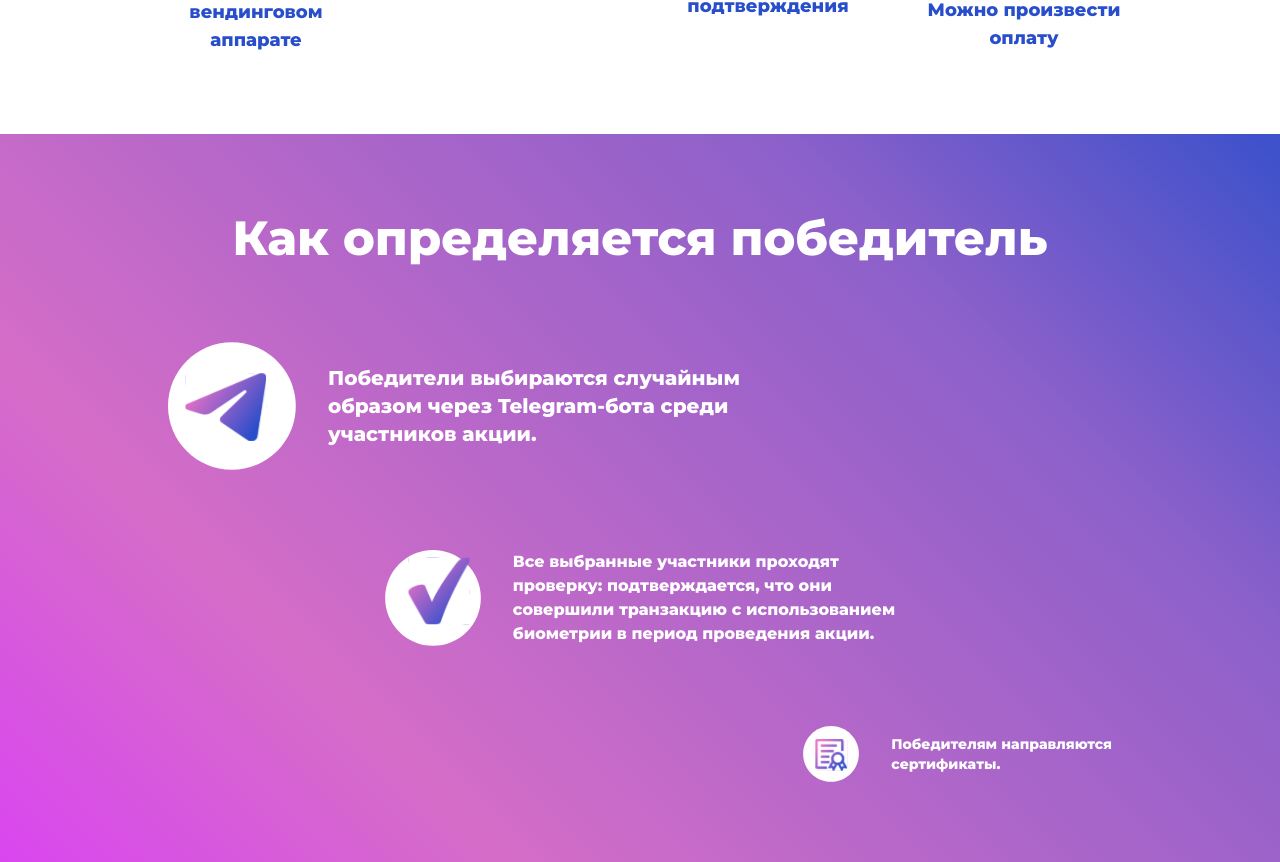
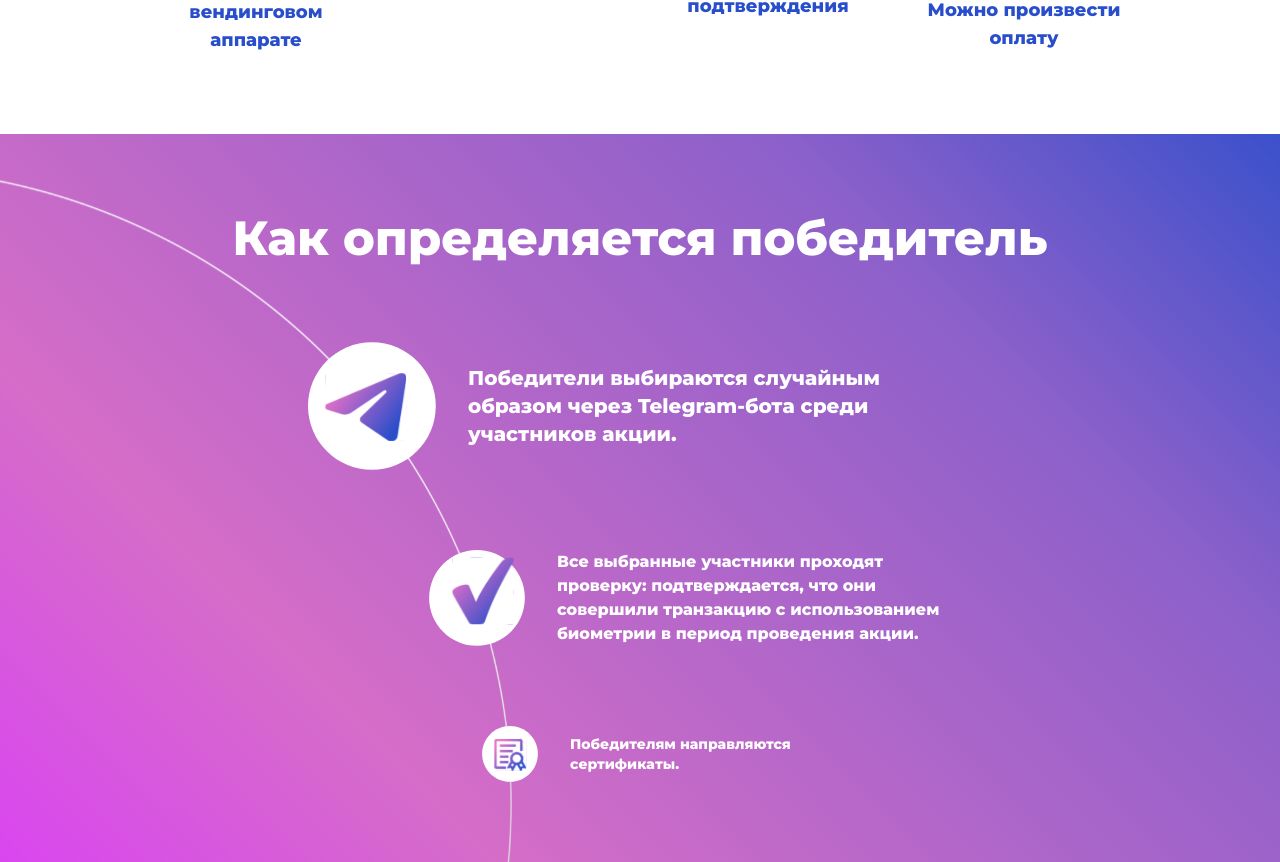
Before and after one commit to Cvazy/DrawLanding, a Next.js app: page / in a window 1280 px wide. Shown: the part 3009-3871 px from the top of the page. Built offline with nearby package versions, Linux system fonts and the light colour scheme.

Commit message:
Реализовал последний блок "Как определяется победитель"

```diff
--- a/src/entities/WinnerStep/ui/index.tsx
+++ b/src/entities/WinnerStep/ui/index.tsx
@@ -1,6 +1,10 @@
+"use client";
+
 import Image from "next/image";
 import { IWinnerStep } from "../models";
-import { FC } from "react";
+
+import { FC, useCallback, useEffect, useMemo, useRef, useState } from "react";
+import { useFooterCircle } from "@/shared/footerCircleContext";
 
 export const WinnerStep: FC<IWinnerStep> = ({
   title,
@@ -9,12 +13,6 @@ export const WinnerStep: FC<IWinnerStep> = ({
   description,
   size,
 }) => {
-  const containerSizes = {
-    small: "sm:justify-end",
-    medium: "sm:justify-center",
-    large: "",
-  };
-
   const iconSizes = {
     small: "w-6 sm:w-10 md:w-14 2xl:w-20",
     medium: "w-10 sm:w-16 md:w-24 2xl:w-32",
@@ -22,17 +20,87 @@ export const WinnerStep: FC<IWinnerStep> = ({
   };
 
   const textSizes = {
-    small: "text-3xs sm:text-2xs md:text-sm 2xl:text-base",
-    medium: "text-2xs sm:text-xs md:text-base 2xl:text-lg",
-    large: "text-sm sm:text-base md:text-xl 2xl:text-2xl",
+    small: "text-3xs pr-4 sm:pr-0 sm:text-2xs md:text-sm 2xl:text-base",
+    medium: "text-2xs pr-20 sm:pr-0 sm:text-xs md:text-base 2xl:text-lg",
+    large: "text-sm pr-8 sm:text-base md:text-xl 2xl:text-2xl",
   };
+
+  const getXForDocumentY = useFooterCircle();
+  const containerRef = useRef<HTMLDivElement | null>(null);
+  const imageRef = useRef<HTMLImageElement | null>(null);
+  const [leftPx, setLeftPx] = useState<number | null>(null);
+
+  const recompute = useCallback(() => {
+    if (!getXForDocumentY || !containerRef.current || !imageRef.current) {
+      setLeftPx(null);
+      return;
+    }
+    const imgRect = imageRef.current.getBoundingClientRect();
+    const documentY = imgRect.top + imgRect.height / 2 + window.scrollY;
+    const documentXOnCircle = getXForDocumentY(documentY);
+    if (documentXOnCircle == null) {
+      setLeftPx(null);
+      return;
+    }
+    const containerRect = containerRef.current.getBoundingClientRect();
+    const containerLeft = containerRect.left + window.scrollX;
+
+    const desiredContainerLeft = documentXOnCircle - imgRect.width / 2;
+    let delta = desiredContainerLeft - containerLeft;
+
+    const boundaryEl = document.querySelector(
+      "[data-footer-boundary]",
+    ) as HTMLElement | null;
+    if (boundaryEl) {
+      const boundaryRect = boundaryEl.getBoundingClientRect();
+      const boundaryLeft = boundaryRect.left + window.scrollX;
+      const boundaryRight = boundaryRect.right + window.scrollX;
+
+      const containerLeftAfter = containerLeft + delta;
+      const iconCenterAfter =
+        containerLeftAfter + (imgRect.left - containerLeft) + imgRect.width / 2;
+      const minCenter = boundaryLeft + imgRect.width / 2;
+      const maxCenter = boundaryRight - imgRect.width / 2;
+
+      if (iconCenterAfter < minCenter) {
+        delta += minCenter - iconCenterAfter;
+      } else if (iconCenterAfter > maxCenter) {
+        delta -= iconCenterAfter - maxCenter;
+      }
+    }
+
+    setLeftPx(Math.round(delta));
+  }, [getXForDocumentY]);
+
+  useEffect(() => {
+    recompute();
+  }, [recompute, size, description, imageSrc]);
+
+  useEffect(() => {
+    const onResize = () => {
+      recompute();
+    };
+    window.addEventListener("resize", onResize);
+    return () => {
+      window.removeEventListener("resize", onResize);
+    };
+  }, [recompute]);
+
+  const transformStyle = useMemo(() => {
+    return leftPx == null
+      ? undefined
+      : { transform: `translateX(${leftPx}px)` };
+  }, [leftPx]);
 
   return (
     <div className={`w-full`}>
       <div
-        className={`flex items-center ${containerSizes[size]} gap-5 w-full sm:gap-6 lg:gap-7 xl:gap-8 2xl:gap-10 3xl:gap-12`}
+        ref={containerRef}
+        style={transformStyle}
+        className={`flex items-center relative gap-5 w-fit sm:gap-6 lg:gap-7 xl:gap-8 2xl:gap-10 3xl:gap-12`}
       >
         <Image
+          ref={imageRef as any}
           width={100}
           height={100}
           src={imageSrc}
--- /dev/null
+++ b/src/shared/footerCircleContext.tsx
@@ -0,0 +1,9 @@
+import { createContext, useContext } from "react";
+
+export type GetCircleXForDocumentY = (documentY: number) => number | null;
+
+export const FooterCircleContext = createContext<GetCircleXForDocumentY | null>(
+  null,
+);
+
+export const useFooterCircle = () => useContext(FooterCircleContext);
--- a/src/widgets/FooterWidget/ui/index.tsx
+++ b/src/widgets/FooterWidget/ui/index.tsx
@@ -1,18 +1,59 @@
+"use client";
+
 import { FOOTER_WIDGET_DATA } from "../models";
 import { WinnerStep } from "@/entities/WinnerStep";
+import { FooterCircleContext } from "@/shared/footerCircleContext";
+import { useCallback, useMemo, useRef } from "react";
+import Image from "next/image";
 
 export const FooterWidget = () => {
+  const circleImgRef = useRef<HTMLImageElement | null>(null);
+
+  const getXForDocumentY = useCallback((documentY: number) => {
+    if (!circleImgRef.current) return null;
+    const rect = circleImgRef.current.getBoundingClientRect();
+    const centerX = rect.left + window.scrollX + rect.width / 2;
+    const centerY = rect.top + window.scrollY + rect.height / 2;
+    const radius = Math.min(rect.width, rect.height) / 2;
+
+    const dy = documentY - centerY;
+    if (Math.abs(dy) > radius) return null;
+
+    const dx = Math.sqrt(Math.max(radius * radius - dy * dy, 0));
+
+    return centerX + dx;
+  }, []);
+
+  const contextValue = useMemo(() => getXForDocumentY, [getXForDocumentY]);
+
   return (
     <div
       style={{ background: "var(--gradient-primary)" }}
-      className={"relative w-full h-full"}
+      className={"w-full h-full"}
     >
       <div
         className={
-          "flex justify-center w-full py-10 sm:py-12 md:py-14 lg:py-16 xl:py-20 2xl:py-24 3xl:py-28"
+          "flex justify-center relative overflow-hidden w-full py-10 sm:py-12 md:py-14 lg:py-16 xl:py-20 2xl:py-24 3xl:py-28"
         }
       >
-        <div className={"w-full xl:max-w-limit"}>
+        <Image
+          ref={circleImgRef as any}
+          width={200}
+          height={200}
+          src={"/backgrounds/footerCircle.svg"}
+          alt={"Footer Circle"}
+          loading={"eager"}
+          draggable={"false"}
+          className={
+            "absolute top-16 left-[-70%] w-full aspect-square z-0 sm:top-20 sm:left-[-60%] lg:top-8"
+          }
+        />
+
+        <FooterCircleContext.Provider value={contextValue}>
+          <div
+            data-footer-boundary
+            className={"relative z-1 w-full xl:max-w-limit"}
+          >
             <div
               className={
                 "flex flex-col items-center gap-10 w-full px-4 sm:gap-12 sm:px-10 md:gap-14 lg:gap-16 xl:gap-20 2xl:gap-24 3xl:gap-28"
@@ -37,6 +78,7 @@ export const FooterWidget = () => {
               </div>
             </div>
           </div>
+        </FooterCircleContext.Provider>
       </div>
     </div>
   );
--- a/src/widgets/StartWidget/ui/index.tsx
+++ b/src/widgets/StartWidget/ui/index.tsx
@@ -16,7 +16,7 @@ export const StartWidget = () => {
         width={200}
         height={200}
         src={"/backgrounds/headerCircles.svg"}
-        alt={"Circles"}
+        alt={"Header Circles"}
         loading={"lazy"}
         draggable={"false"}
         className={
```
Also changed, not shown: public/backgrounds/footerCircle.svg (added), public/images/circleLogo.svg (added). Lines whose indentation alone changed are shown as unchanged.
